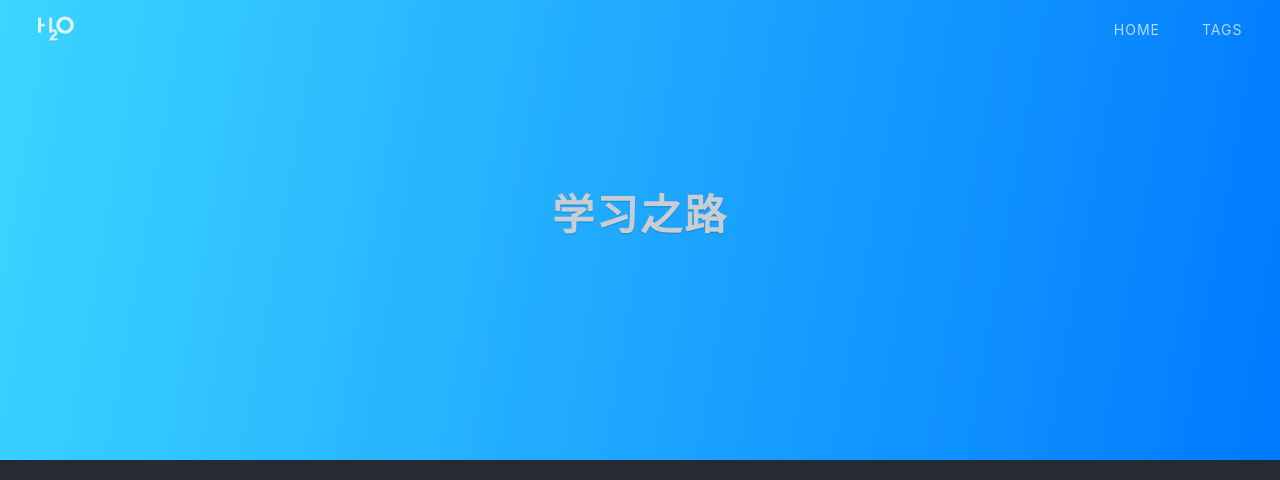
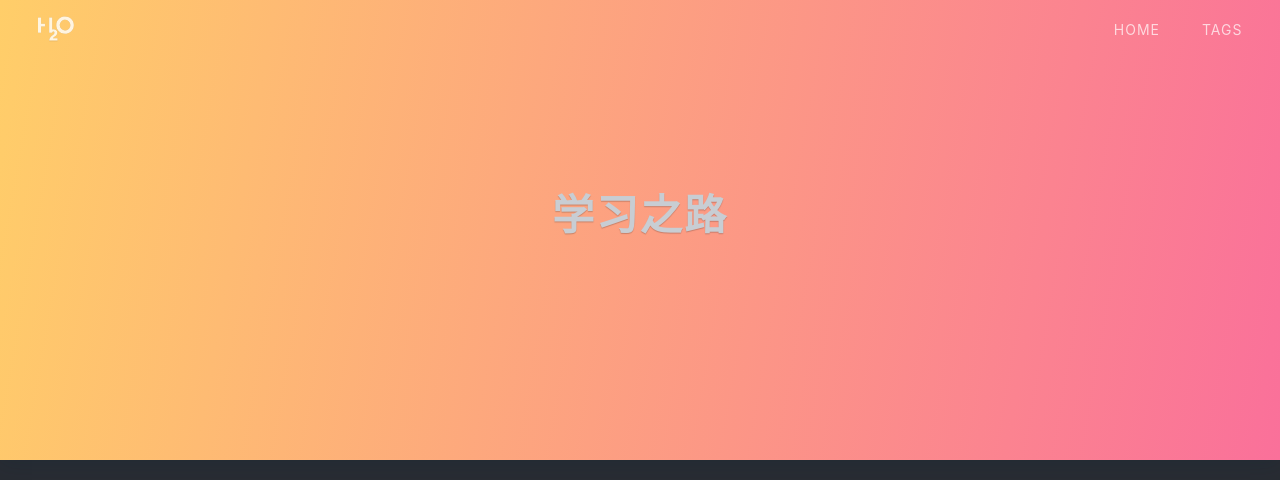
Before and after one commit to duzhenlin/duzhenlin.github.io, a Jekyll site: the page built from index.html, in a window 1280 px wide and 1121 px high. Shown: the top 480 px of the window. Built offline with Jekyll 4.4.1, drawn with Linux system fonts in a browser that asks for light colours; nearby versions of some CDN libraries; the list of posts is cut into pages by our own code; a style sheet for code colours, icons or effects is not loaded; grey boxes are pictures that could not be loaded.

Commit message:
2017年10月17日13:24:23
2017年10月17日13:24:25

```diff
--- a/_config.yml
+++ b/_config.yml
@@ -33,10 +33,10 @@ social-share: true
 social-share-items: ['wechat', 'weibo', 'douban', 'twitter']
 
 # theme color 主题皮肤
-theme-color: 'default'  # pink or default
+theme-color: 'pink'  # pink or default
 
 # Post header background patterns (when the post no cover): circuitBoard, overlappingCircles, food, glamorous, ticTacToe, seaOfClouds
-postPatterns: 'circuitBoard'
+postPatterns: 'glamorous'
 
 # SNS settings 配置社交网站url: weibo, zhihu, twitter, instagram, juejin, github, douban, facebook, dribble, uicn, jianshu, medium, linkedin
 sns:
```
